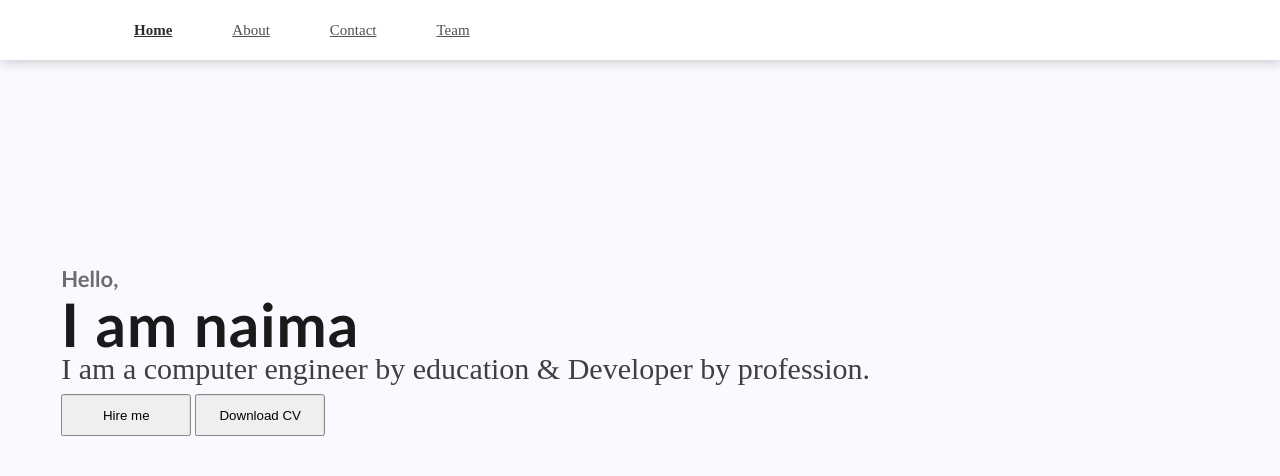
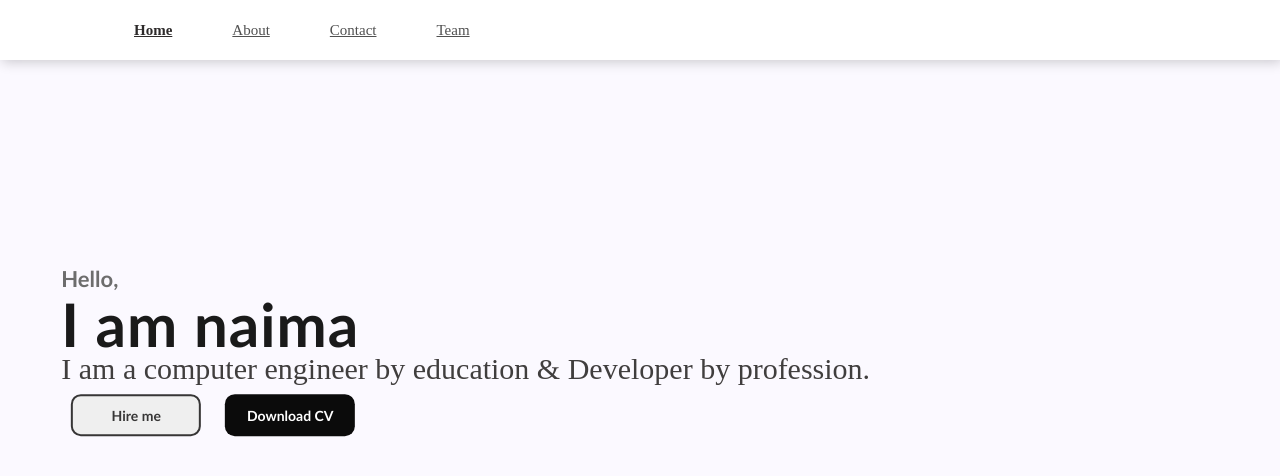
Before and after one commit to naima-shk/Circle-Web-Development, a plain HTML site: page Sprint 2 project/index.html in a window 1280 px wide. Drawn offline with Linux system fonts and the light colour scheme.

Commit message:
'Portfolio'

```diff
--- a/Sprint 2 project/style.css
+++ b/Sprint 2 project/style.css
@@ -9,8 +9,10 @@ ul{
 section{
     width: 100%;
     height:95vh;
-    background-size: cover;
+    background-image: url('./images/bg.png');
+    background-size: 0%;
     position: relative;
+    background-repeat: no-repeat;
 }
 nav{
     display: flex;
@@ -68,4 +70,23 @@ nav ul li a {
 .text-container button{
     width: 130px;
     height: 42px;
+    border-radius: 10px;
+    font-family: calibri;
+    font-weight: bold;
+    font-size: 14px;
+    outline: none;
+    margin: 0px 10px;
 }
+.hire-btn{
+    border:2px solid #373636;
+    color:#373636;
+
+}
+.down-cv{
+    background-color: #0b0b0b ;
+    color:#FFFFFF;
+    border: none;
+}
+button:active{
+    transform:scale(1.1);
+}
```
Also changed, not shown: Sprint 2 project/images/bg.png (added).
